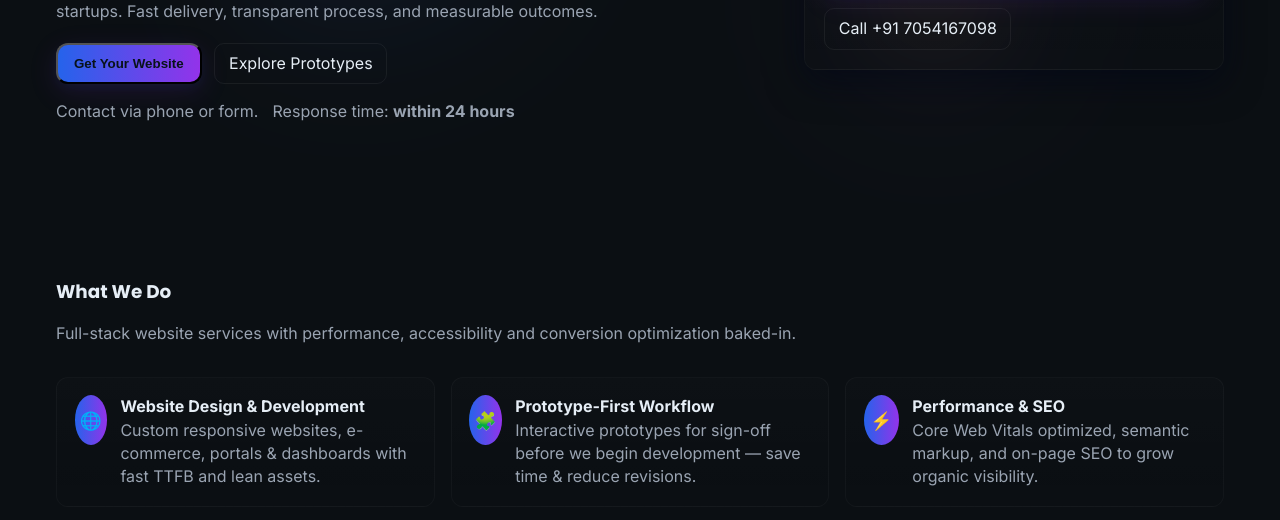
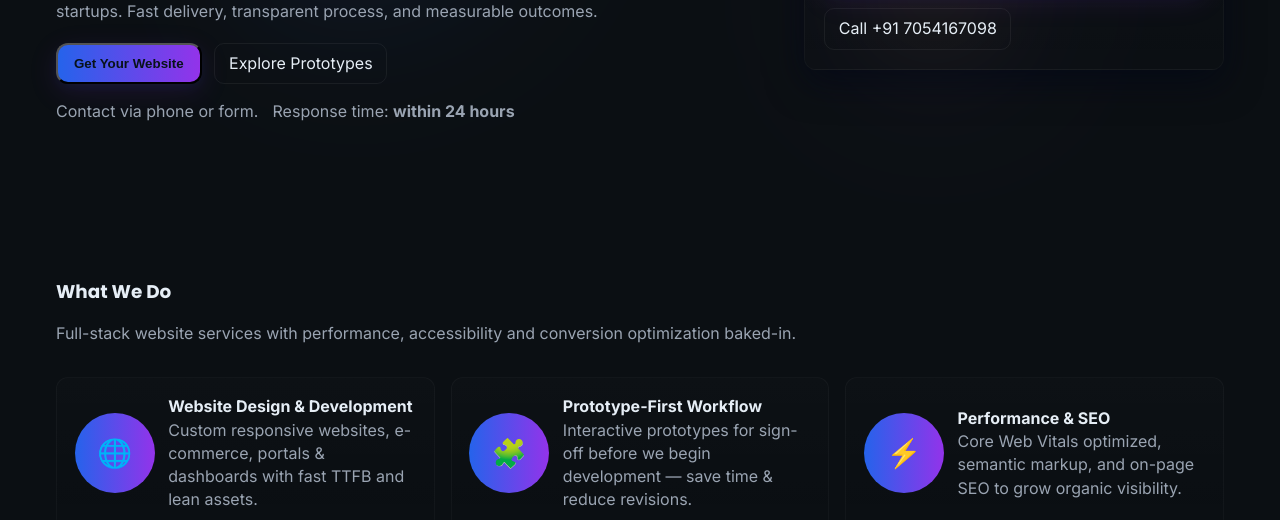
Before and after one commit to Nitin8360/siteSpark, a plain HTML site: page index.html in a window 1280 px wide. Shown: the part 422-942 px from the top of the page. Drawn offline with nearby package versions, Linux system fonts and the light colour scheme.

Commit message:
Fix category label in portfolio card and enhance service icon styling for consistency

```diff
--- a/index.html
+++ b/index.html
@@ -178,7 +178,7 @@
           <h3>Portfolio</h3>
           <p class="muted">Showcase of various projects and case studies.</p>
           <div class="card-meta" style="margin-top:.6rem">
-            <div class="muted">Category: FoodTech</div>
+            <div class="muted">Category: Portfolio/div>
           </div>
         </div>
       </article>
--- a/styles.css
+++ b/styles.css
@@ -328,14 +328,33 @@
 
  .service-ico {
      width: 80px;
-     height: 50px;
+     height: 80px; /* equal width/height */
+     aspect-ratio: 1 / 1; /* ensures square ratio on supporting browsers */
+     box-sizing: border-box; /* include borders in sizing */
+     padding: 0; /* avoid padding affecting size */
+     line-height: 1; /* prevents font metrics from stretching */
      border-radius: 50%;
-     display: grid;
+     display: inline-grid; /* inline-friendly */
      place-items: center;
+     overflow: hidden; /* clip any children to the circular shape */
      background: var(--accent-grad);
      color: white;
-     font-size: 1.1rem
+     font-size: 1.1rem;
  }
+
+/* Prevent flex containers from resizing the icon; ensure consistent emoji sizing */
+.service-card {
+    align-items: center;
+}
+.service-ico {
+    min-width: 80px;
+    min-height: 80px;
+    max-width: 80px;
+    max-height: 80px;
+    flex: 0 0 auto; /* do not grow or shrink inside flex/grid */
+    font-size: 28px; /* size emoji/glyph to visually fit the circle */
+    line-height: 1; /* keep glyph centered */
+}
 
  /* portfolio */
  .portfolio-grid {
```
